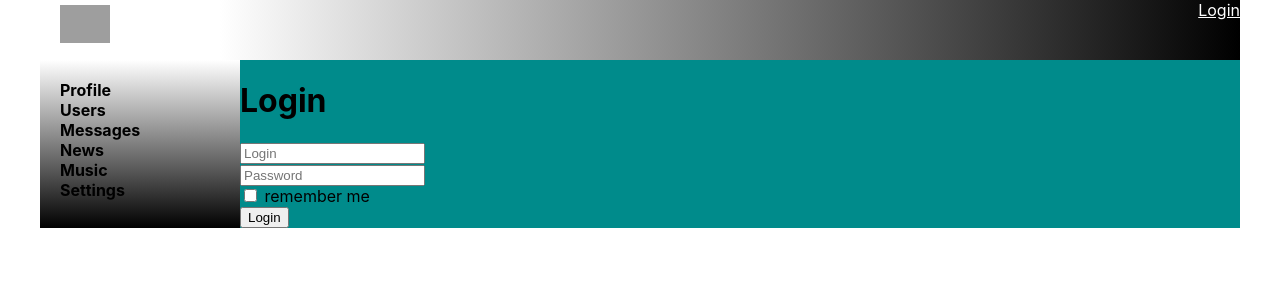
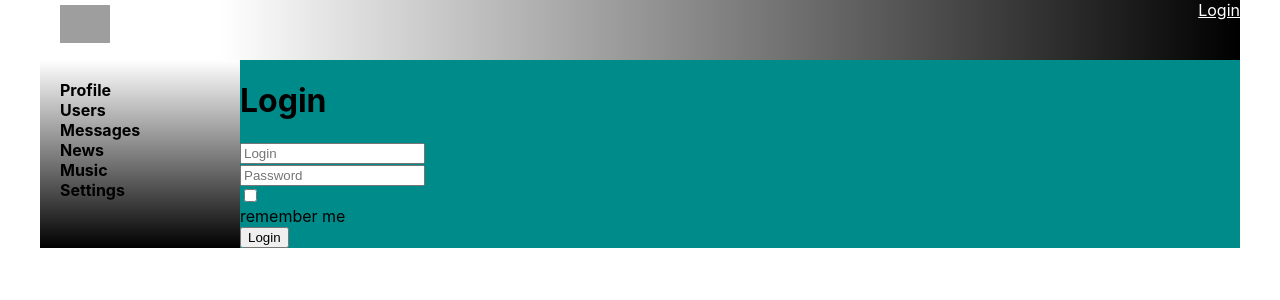
Before and after one commit to ArtyomLavrishchev/social-network, a React (Create React App) app: page /login in a window 1280 px wide. Shown: the top 300 px of the page. Built offline with nearby package versions, Linux system fonts and the light colour scheme; no server answers; grey boxes are pictures that could not be loaded.

Commit message:
redux form. Validation

```diff
--- /dev/null
+++ b/src/Components/Common/FormsControls/FormsControls.module.css
@@ -0,0 +1,7 @@
+.formControl.error input,
+.formControl.error textarea {
+    border: 2px solid red;
+}
+.formControl.error span {
+    color: red;
+}
--- /dev/null
+++ b/src/Components/Common/FormsControls/FormsControls.tsx
@@ -0,0 +1,31 @@
+import React from "react";
+import s from "./FormsControls.module.css"
+
+const FormControl = (
+    {
+        input, meta, child, element, ...props
+    }: any) => {
+    const hasError = meta.touched && meta.error
+    const finalClassName = hasError ? `${s.formControl} ${s.error}` : s.formControl
+    return (
+        <div className={finalClassName}>
+            <div>
+                {props.children}
+            </div>
+            <div>
+                {hasError && <span>{meta.error}</span>}
+            </div>
+        </div>
+    )
+
+}
+
+export const Textarea = (props: any) => {
+    const {input, meta, child, element, ...restProps} = props
+    return <FormControl {...props}><textarea {...input} {...restProps}/></FormControl>
+}
+
+export const Input = (props: any) => {
+    const {input, meta, child, element, ...restProps} = props
+    return <FormControl {...props}><input {...input} {...restProps}/></FormControl>
+}
--- a/src/Components/Dialogs/Dialogs.tsx
+++ b/src/Components/Dialogs/Dialogs.tsx
@@ -5,6 +5,8 @@ import Message from "./Message/Message";
 import {DialogsContainerType} from "./DialogsContainer";
 import {Redirect} from "react-router-dom";
 import {Field, InjectedFormProps, reduxForm} from "redux-form";
+import {Textarea} from "../Common/FormsControls/FormsControls";
+import {maxLengthCreator, required} from "../../utils/validators/validators";
 
 type FormDataType = {
     newMessageBody: string
@@ -45,13 +47,14 @@ const Dialogs: React.FC<DialogsContainerType> = (props) => {
         </div>
     );
 }
-
+const maxLength15 = maxLengthCreator(15)
 const AddMessageForm: React.FC<InjectedFormProps<FormDataType>> = (props) => {
     return (
         <form onSubmit={props.handleSubmit}>
             <div>
                 <Field
-                    component={"textarea"}
+                    validate={[required, maxLength15]}
+                    component={Textarea}
                     className={s.text}
                     name={"newMessageBody"}
                     placeholder={"Enter your message"}
--- a/src/Components/Login/Login.tsx
+++ b/src/Components/Login/Login.tsx
@@ -1,23 +1,25 @@
 import React from "react";
 import {reduxForm, InjectedFormProps, Field} from "redux-form";
+import {Input} from "../Common/FormsControls/FormsControls";
+import {maxLengthCreator, required} from "../../utils/validators/validators";
 
 type FormDataType = {
     login: string
     password: string
     rememberMe: boolean
 }
-
+const maxLength10 = maxLengthCreator(10)
 const LoginForm: React.FC<InjectedFormProps<FormDataType>> = (props) => {
     return (
         <form onSubmit={props.handleSubmit}>
             <div>
-                <Field component={"input"} name={"login"} placeholder={"Login"}/>
+                <Field validate={[required, maxLength10]} component={Input} name={"login"} placeholder={"Login"}/>
             </div>
             <div>
-                <Field component={"input"} name={"password"} placeholder={"Password"}/>
+                <Field validate={[required, maxLength10]} component={Input} name={"password"} placeholder={"Password"}/>
             </div>
             <div>
-                <Field component={"input"} name={"rememberMe"} type={"checkbox"} /> remember me
+                <Field component={Input} name={"rememberMe"} type={"checkbox"} /> remember me
             </div>
             <div>
                 <button >Login</button>
--- a/src/Components/Profile/MyPosts/MyPosts.tsx
+++ b/src/Components/Profile/MyPosts/MyPosts.tsx
@@ -3,6 +3,8 @@ import s from "./MyPosts.module.css";
 import Post from "./Post/Post";
 import {MyPostsContainerType} from "./MyPostsContainer";
 import {Field, InjectedFormProps, reduxForm} from "redux-form";
+import {maxLengthCreator, required} from "../../../utils/validators/validators";
+import {Textarea} from "../../Common/FormsControls/FormsControls";
 
 type FormDataType = {
     newPostBody: string
@@ -33,13 +35,14 @@ const MyPosts: React.FC<MyPostsContainerType> = (props) => {
         </div>
     )
 }
-
+const maxLength10 = maxLengthCreator(10)
 const AddPostForm: React.FC<InjectedFormProps<FormDataType>> = (props) => {
     return (
         <form onSubmit={props.handleSubmit}>
             <div>
                 <Field
-                    component={"textarea"}
+                    validate={[required, maxLength10]}
+                    component={Textarea}
                     className={s.text}
                     name={"newPostBody"}
                     placeholder={"What's new?"}
--- /dev/null
+++ b/src/utils/validators/validators.ts
@@ -0,0 +1,8 @@
+export const required = (value: any) => {
+    if(value) return undefined;
+    return "Field is required"
+}
+export const maxLengthCreator = (maxLength: any) => (value: any) => {
+    if(value && value.length > maxLength) return `max length is ${maxLength} symbols`;
+    return undefined
+}
```
